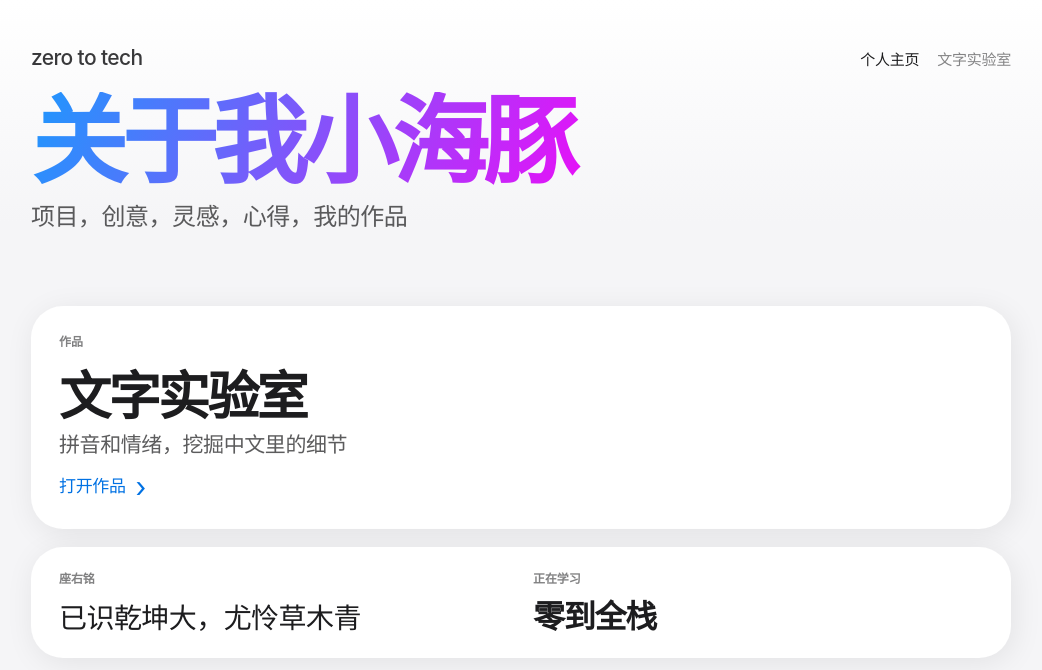
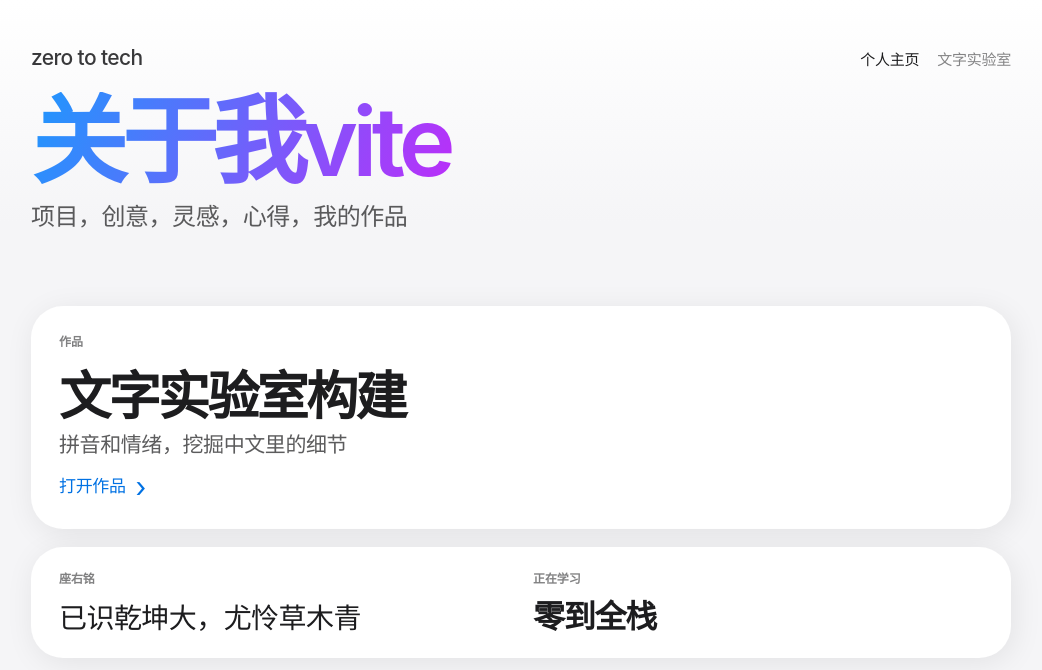
Before and after one commit to xhqxiaogui/zero-to-tech, a React (Vite) app: page / in a window 1280 px wide. Shown: the top 670 px of the page, without its empty margins (119-1161 px from the left). Built offline with nearby package versions, Linux system fonts and the light colour scheme.

Commit message:
4.4 Dist部署

```diff
--- a/src/data/site.js
+++ b/src/data/site.js
@@ -6,11 +6,11 @@
 // 它们可以改成从网络接口实时取——而组件那边照样一个字都不用动。
 
 export const home = {
-  heroTitle: "关于我小海豚",
+  heroTitle: "关于我vite",
   heroSubtitle: "项目，创意，灵感，心得，我的作品",
   featuredWork: {
     kicker: "作品",
-    title: "文字实验室",
+    title: "文字实验室构建",
     copy: "拼音和情绪，挖掘中文里的细节",
     linkLabel: "打开作品",
   },
```
